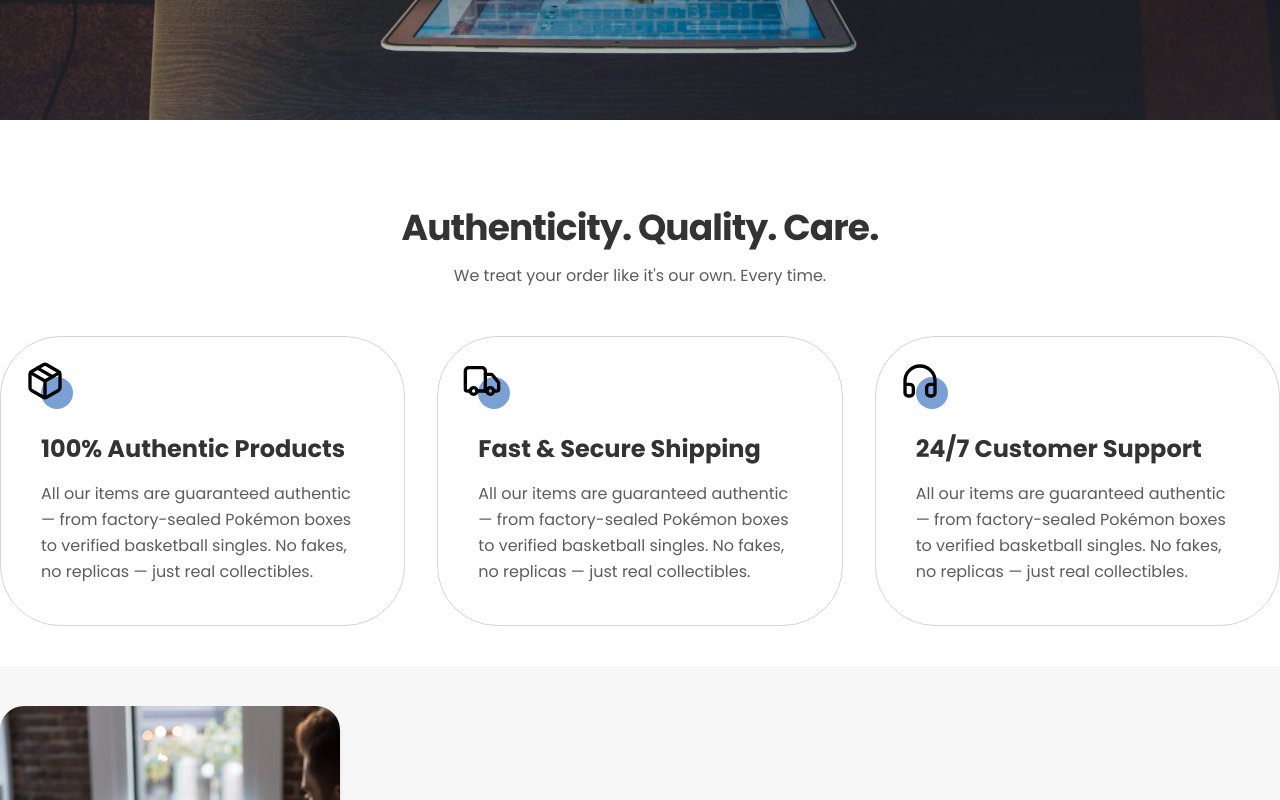
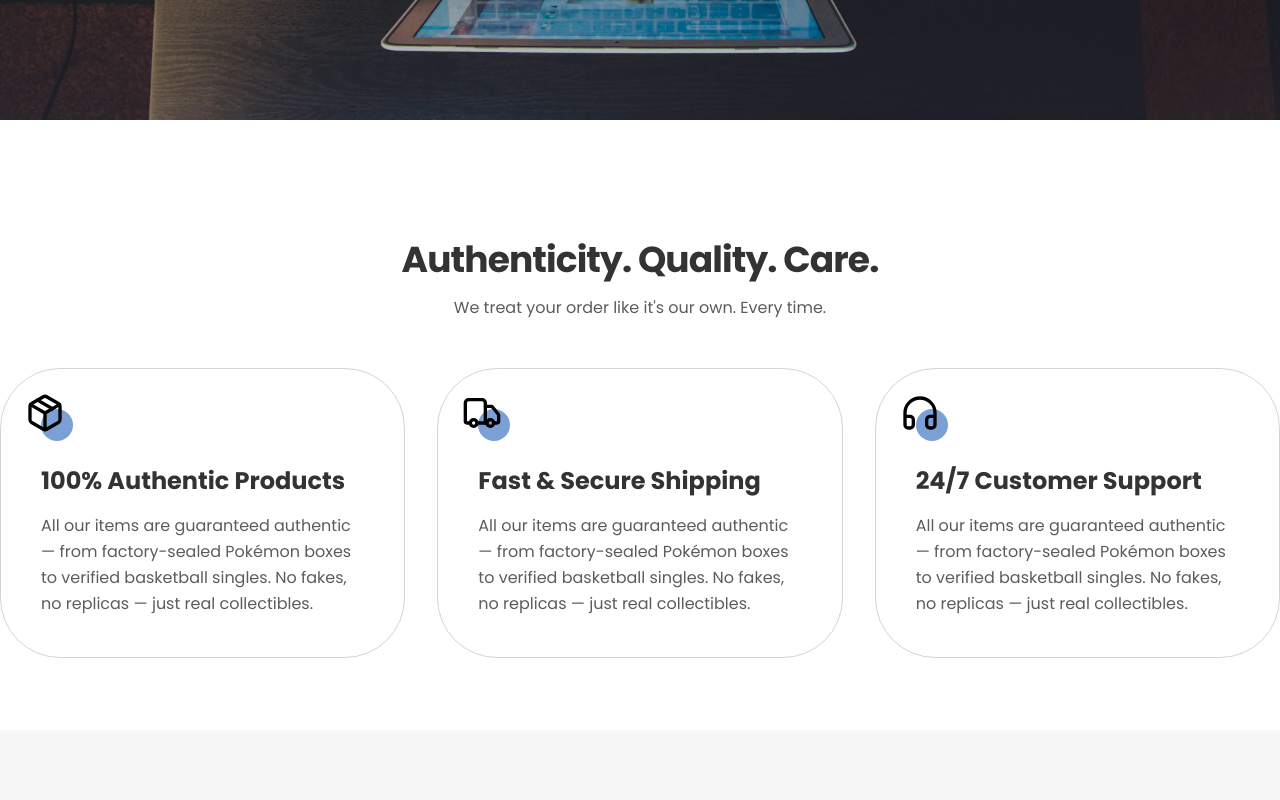
Before and after one commit to nurulla-hasan/triplem-website, a Next.js app: page / in a window 1280 px wide. Shown: the part 680-1480 px from the top of the page. Built offline with nearby package versions, Linux system fonts and the light colour scheme; a web font is replaced by a local one.

Commit message:
py-10 md:py-18

```diff
--- a/src/components/layout/PageLayout.jsx
+++ b/src/components/layout/PageLayout.jsx
@@ -2,7 +2,7 @@
 
 const PageLayout = ({children}) => {
     return (
-        <div className="max-w-7xl mx-auto py-6 md:py-10 px-4 xl:px-0">
+        <div className="max-w-7xl mx-auto py-10 md:py-18 px-4 xl:px-0">
             {children}
         </div>
     );
```
